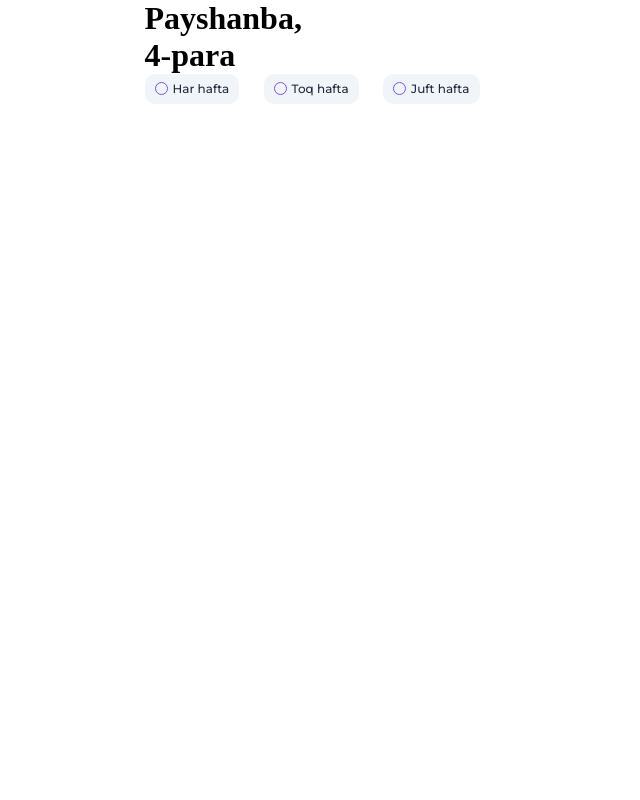
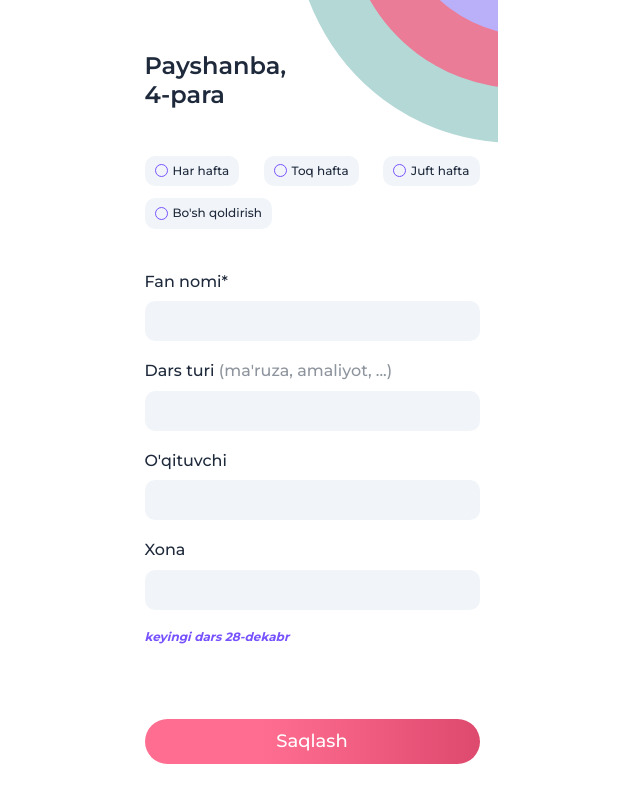
Before and after one commit to Tolkinxon/lesson_schedule, a React (Create React App) app: page /add-schedule in a window 1280 px wide. Shown: the whole page, without its empty margins (328-968 px from the left). Built offline with nearby package versions, Linux system fonts and the light colour scheme.

Commit message:
add schedule finished

```diff
--- a/src/components/AddSchedule.jsx
+++ b/src/components/AddSchedule.jsx
@@ -3,18 +3,19 @@ const AddSchedule = () => {
        <>
             <header className="add-schedule-header">
               <div className="container add-schedule-header__container">
-                    <h1 className="add-schedule-header__header">
+                    <h1 className="add-schedule-header__heading">
                         Payshanba,
-                        <br />
+                    </h1>
+                    <h2 className="add-schedule-header__heading">
                         4-para
-                    </h1>
+                    </h2>
               </div>
             </header>
 
             <section className="radio-btns">
                 <div className="container radio-btns__container">
                     <label className="radio-btns__label"  htmlFor="first">
-                        <input className="radio-btns__input visually-hidden" type="radio" id="first" name='subject-type'/>
+                        <input className="radio-btns__input visually-hidden" type="radio" id="first" name='subject-type' />
 
                         <div className="radio-btns__custom"></div>
 
@@ -37,7 +38,51 @@ const AddSchedule = () => {
                         Juft hafta
                     </label>
                 </div>
+
+                <div className="container checkbox-container">
+                    <label className="radio-btns__label " htmlFor="empty">
+                        <input className="radio-btns__input visually-hidden"  type="checkbox" id="empty"/>
+
+                        <div className="radio-btns__custom"></div>
+
+                        Bo'sh qoldirish
+                    </label>
+                </div>
             </section>
+
+            <section className="inputs">
+                <div className="container inputs__container">
+                    <label className="inputs__label">
+                        Fan nomi*
+                        <input className="inputs__input" type="text" />
+                    </label>
+
+                    <label className="inputs__label">
+                        <span>Dars turi <span className="inputs__label-extra">(ma'ruza, amaliyot, ...)</span></span>
+                        <input className="inputs__input" type="text" />
+                    </label>
+
+                    <label className="inputs__label">
+                        O'qituvchi
+                        <input className="inputs__input" type="text" />
+                    </label>
+
+                    <label className="inputs__label">
+                        Xona
+                        <input className="inputs__input" type="text" />
+                    </label>
+
+
+                    <p className="inputs__next-lesson">keyingi dars 28-dekabr</p>
+                </div>
+            </section>
+
+            <footer className="container saving">
+                <button className="saving__button">
+                    Saqlash
+                </button>
+            </footer>
+
       </>
 
      );
--- a/src/css/index.css
+++ b/src/css/index.css
@@ -678,10 +678,34 @@ h1, h2, h3, h4, h5, h6, p {
   margin-bottom: 5px;
 }
 
+.add-schedule-header {
+  padding-top: 51px;
+  padding-bottom: 46px;
+  background-image: url("./../assets/bg-for-add-schedule.svg");
+  background-repeat: no-repeat;
+  background-position: calc(50% + 50px) 0px;
+}
+.add-schedule-header__heading {
+  font-family: "Montserrat", sans-serif;
+  font-size: 24px;
+  font-weight: 600;
+  line-height: 29.26px;
+  text-align: left;
+  color: #1E293B;
+}
+
+.radio-btns {
+  margin-bottom: 43px;
+}
 .radio-btns__container {
   display: flex;
   justify-content: space-between;
   margin-bottom: 12px;
+}
+.radio-btns .checkbox-container {
+  display: flex;
+  flex-direction: column;
+  align-items: start;
 }
 .radio-btns__label {
   font-family: "Montserrat", sans-serif;
@@ -696,6 +720,7 @@ h1, h2, h3, h4, h5, h6, p {
   color: #1E293B;
   background-color: #F1F5F9;
   gap: 5px;
+  cursor: pointer;
 }
 .radio-btns__input:checked + .radio-btns__custom {
   background-color: #7752FE;
@@ -705,4 +730,66 @@ h1, h2, h3, h4, h5, h6, p {
   height: 13px;
   border-radius: 50%;
   border: 1px solid #7752FE;
+}
+
+.inputs {
+  margin-bottom: 75px;
+}
+.inputs__container {
+  width: 100%;
+}
+.inputs__label {
+  display: flex;
+  flex-direction: column;
+  font-family: "Montserrat", sans-serif;
+  font-size: 16px;
+  font-weight: 500;
+  line-height: 19.5px;
+  text-align: left;
+  color: #1E293B;
+  margin-bottom: 20px;
+}
+.inputs__label-extra {
+  color: rgba(30, 41, 59, 0.5);
+}
+.inputs__input {
+  width: 100%;
+  height: 40px;
+  margin-top: 10px;
+  border-radius: 10px;
+  background-color: #F1F5F9;
+  border: none;
+  outline: none;
+}
+.inputs__next-lesson {
+  font-family: "Montserrat", sans-serif;
+  font-size: 12px;
+  font-style: italic;
+  font-weight: 700;
+  line-height: 14.63px;
+  text-align: left;
+  color: #7752FE;
+}
+
+.saving {
+  margin-bottom: 25px;
+}
+.saving__button {
+  width: 100%;
+  height: 45px;
+  font-family: "Montserrat", sans-serif;
+  font-size: 18px;
+  font-weight: 500;
+  line-height: 21.94px;
+  text-align: left;
+  color: #fff;
+  background: rgb(255, 110, 145);
+  background: linear-gradient(90deg, rgb(255, 110, 145) 35%, rgb(222, 73, 110) 100%);
+  border-radius: 29px;
+  display: flex;
+  align-items: center;
+  justify-content: center;
+  border: none;
+  outline: none;
+  cursor: pointer;
 }/*# sourceMappingURL=index.css.map */
--- /dev/null
+++ b/src/scss/all-components/_add-schedule-header.scss
@@ -0,0 +1,21 @@
+.add-schedule-header {
+    padding-top: 51px;
+    padding-bottom: 46px;
+
+    background-image: url('./../assets/bg-for-add-schedule.svg');
+    background-repeat: no-repeat;
+    background-position: calc(50% + 50px) 0px;
+
+
+    // &__container {
+    // }
+
+    &__heading {
+        font-family: 'Montserrat', sans-serif;
+        font-size: 24px;
+        font-weight: 600;
+        line-height: 29.26px;
+        text-align: left;
+        color: #1E293B;
+    }
+}
--- a/src/scss/all-components/_index.scss
+++ b/src/scss/all-components/_index.scss
@@ -1,4 +1,7 @@
 @import "header";
 @import "calendar";
 @import "schedule";
+@import "add-schedule-header";
 @import "radio-btns";
+@import "inputs";
+@import "saving";
--- /dev/null
+++ b/src/scss/all-components/_inputs.scss
@@ -0,0 +1,44 @@
+.inputs {
+    margin-bottom: 75px;
+
+    &__container {
+        width: 100%;
+    }
+
+    &__label {
+        display: flex;
+        flex-direction: column;
+        font-family: 'Montserrat', sans-serif;
+        font-size: 16px;
+        font-weight: 500;
+        line-height: 19.5px;
+        text-align: left;
+        color: #1E293B;
+        margin-bottom: 20px;
+    }
+
+    &__label-extra{
+        color: rgba(30, 41, 59, 0.5);
+    }
+
+    &__input {
+        width: 100%;
+        height: 40px;
+        margin-top: 10px;
+        border-radius: 10px;
+        background-color: #F1F5F9;
+        border: none;
+        outline: none;
+    }
+
+    &__next-lesson {
+        font-family: 'Montserrat',sans-serif;
+        font-size: 12px;
+        font-style: italic;
+        font-weight: 700;
+        line-height: 14.63px;
+        text-align: left;
+        color: #7752FE;
+
+    }
+}
--- a/src/scss/all-components/_radio-btns.scss
+++ b/src/scss/all-components/_radio-btns.scss
@@ -1,9 +1,16 @@
 .radio-btns {
+    margin-bottom: 43px;
 
     &__container {
         display: flex;
         justify-content: space-between;
         margin-bottom: 12px;
+    }
+
+    .checkbox-container {
+        display: flex;
+        flex-direction: column;
+        align-items: start;
     }
 
     &__label {
@@ -19,6 +26,7 @@
         color:#1E293B;
         background-color: #F1F5F9;
         gap: 5px;
+        cursor: pointer;
     }
 
     &__input:checked +  &__custom {
@@ -31,4 +39,5 @@
         border-radius: 50%;
         border: 1px solid #7752FE;
     }
+
 }
--- /dev/null
+++ b/src/scss/all-components/_saving.scss
@@ -0,0 +1,23 @@
+.saving {
+    margin-bottom: 25px;
+
+    &__button {
+        width: 100%;
+        height: 45px;
+        font-family: 'Montserrat', sans-serif;
+        font-size: 18px;
+        font-weight: 500;
+        line-height: 21.94px;
+        text-align: left;
+        color: #fff;
+        background: rgb(255,110,145);
+        background: linear-gradient(90deg, rgba(255,110,145,1) 35%, rgba(222,73,110,1) 100%);
+        border-radius: 29px;
+        display: flex;
+        align-items: center;
+        justify-content: center;
+        border: none;
+        outline: none;
+        cursor: pointer;
+    }
+}
```
Also changed, not shown: src/assets/bg-for-add-schedule.svg (added), src/scss/all-components/_add-schedule.scss (deleted), 1 other file (tests, documents, lock files or other folders).
